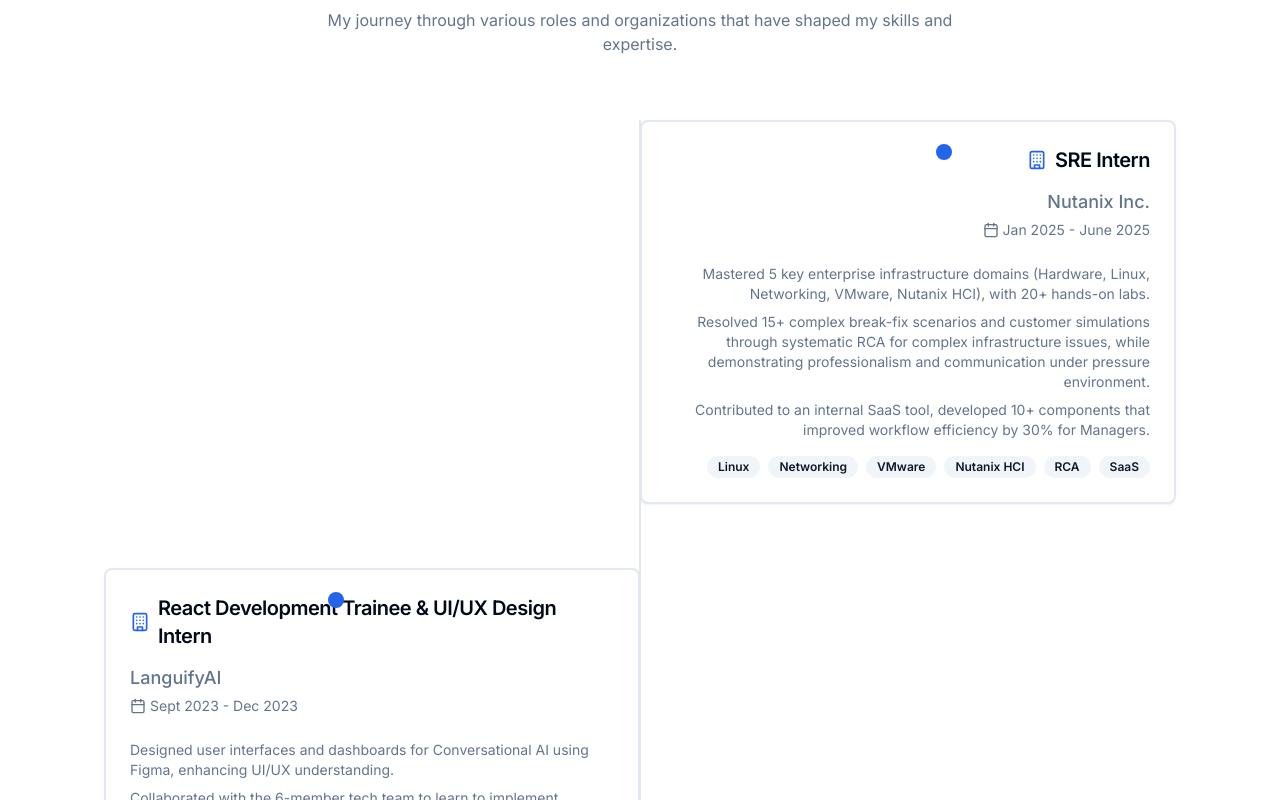
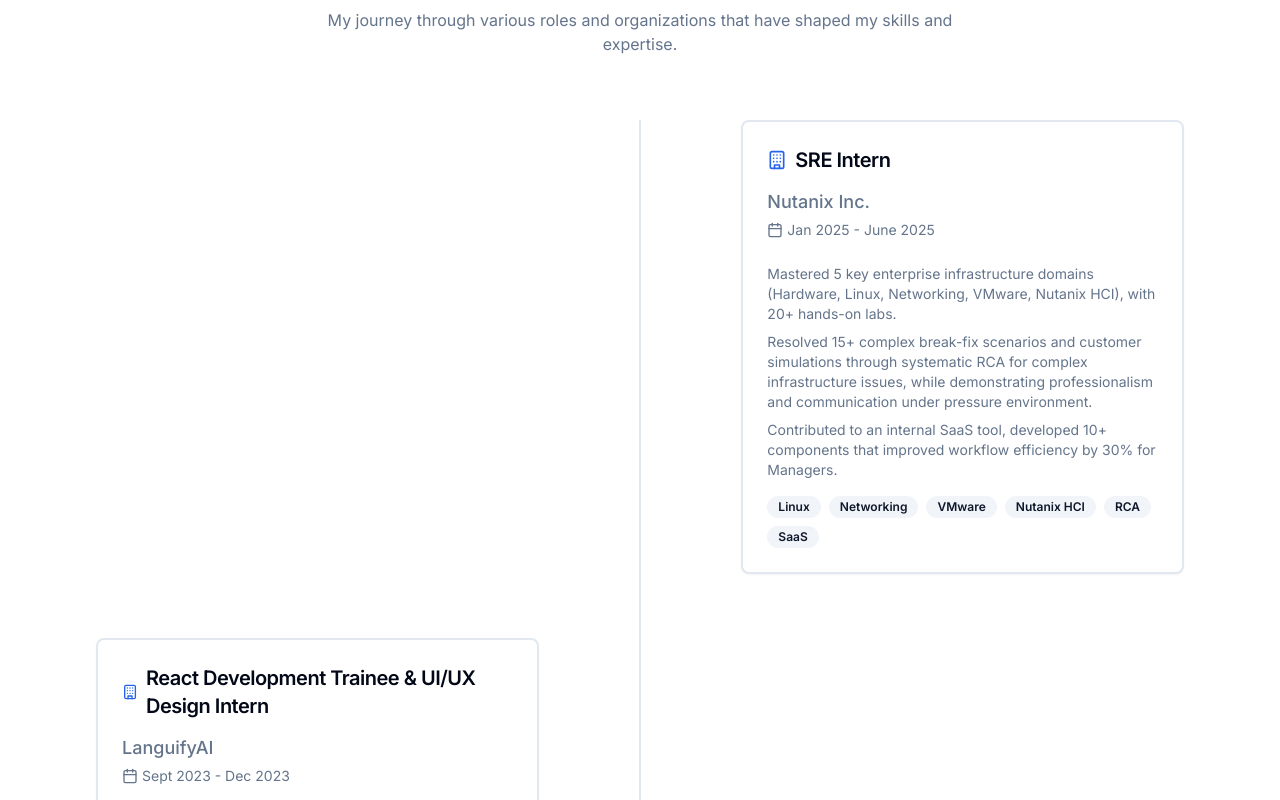
Before and after one commit to shreyanshrp/portfolio, a Next.js app: page / in a window 1280 px wide. Shown: the part 2100-2900 px from the top of the page. Built offline with nearby package versions, Linux system fonts and the light colour scheme.

Commit message:
fix: define index in Experience component map function
Co-authored-by: Shreyansh Pampaniya <95575955+shreyanshrp@users.noreply.github.com>

```diff
--- a/app/globals.css
+++ b/app/globals.css
@@ -24,6 +24,8 @@
     --input: 214.3 31.8% 91.4%;
     --ring: 221.2 83.2% 53.3%;
     --radius: 0.5rem;
+
+
   }
 
   .dark {
@@ -46,6 +48,7 @@
     --border: 217.2 32.6% 17.5%;
     --input: 217.2 32.6% 17.5%;
     --ring: 224.3 76.3% 48%;
+
   }
 }
 
--- a/components/experience.tsx
+++ b/components/experience.tsx
@@ -69,28 +69,24 @@ export default function Experience() {
         {/* Timeline line */}
         <div className="absolute left-1/2 transform -translate-x-1/2 h-full w-0.5 bg-border"></div>
 
-        {experiences.map((exp, index) => (
+        {experiences.map((exp, idx) => (
           <motion.div
-            key={index}
-            initial={{ opacity: 0, x: index % 2 === 0 ? -50 : 50 }}
+            key={idx}
+            initial={{ opacity: 0, x: idx % 2 === 0 ? -50 : 50 }}
             whileInView={{ opacity: 1, x: 0 }}
-            transition={{ duration: 0.8, delay: index * 0.1 }}
+            transition={{ duration: 0.8, delay: idx * 0.1 }}
             viewport={{ once: true }}
             className={`relative mb-16 ${
-              index % 2 === 0 ? "md:pr-12 md:text-right md:ml-auto md:mr-1/2" : "md:pl-12 md:ml-1/2"
-            } md:w-1/2 z-10`}
+              idx % 2 === 0 ? "md:pr-16 md:text-left md:ml-auto md:mr-1/2" : "md:pl-16 md:ml-1/2"
+            } md:w-5/12 z-10`}
           >
-            <Card
-              className={`border-2 ${
-                index % 2 === 0 ? "md:mr-6" : "md:ml-6"
-              } hover:shadow-lg transition-shadow duration-300`}
-            >
-              <CardHeader className={index % 2 === 0 ? "md:text-right" : ""}>
-                <div className={`flex items-center gap-2 mb-2 ${index % 2 === 0 ? "md:justify-end" : ""}`}>
+            <Card className={`border-2 hover:shadow-lg transition-shadow duration-300`}>
+              <CardHeader className={idx % 2 === 0 ? "md:text-left" : ""}>
+                <div className={`flex items-center gap-2 mb-2`}>
                   <Building className="h-5 w-5 text-primary" />
                   <CardTitle className="text-xl">{exp.title}</CardTitle>
                 </div>
-                <CardDescription className={`flex flex-col gap-1 ${index % 2 === 0 ? "md:items-end" : ""}`}>
+                <CardDescription className={`flex flex-col gap-1`}>
                   <span className="text-lg font-medium">{exp.company}</span>
                   <span className="flex items-center gap-1 text-sm">
                     <Calendar className="h-4 w-4" />
@@ -99,14 +95,14 @@ export default function Experience() {
                 </CardDescription>
               </CardHeader>
               <CardContent>
-                <ul className={`space-y-2 mb-4 ${index % 2 === 0 ? "md:text-right" : ""}`}>
+                <ul className={`space-y-2 mb-4`}>
                   {exp.description.map((item, i) => (
                     <li key={i} className="text-sm text-muted-foreground">
                       {item}
                     </li>
                   ))}
                 </ul>
-                <div className={`flex flex-wrap gap-2 mt-4 ${index % 2 === 0 ? "md:justify-end" : ""}`}>
+                <div className={`flex flex-wrap gap-2 mt-4`}>
                   {exp.skills.map((skill, i) => (
                     <Badge key={i} variant="secondary" className="rounded-full">
                       {skill}
@@ -117,7 +113,7 @@ export default function Experience() {
             </Card>
 
             {/* Timeline dot */}
-            <div className="absolute top-6 left-1/2 transform -translate-x-1/2 w-4 h-4 rounded-full bg-primary"></div>
+            {/*<div className="absolute top-6 left-1/2 transform -translate-x-1/2 w-4 h-4 rounded-full bg-primary z-20 border-2 border-background"></div>*/}
           </motion.div>
         ))}
       </div>
--- a/components/projects.tsx
+++ b/components/projects.tsx
@@ -38,7 +38,7 @@ const projects = [
     skills: ["MongoDB", "Express.js", "React", "Node.js", "Data Visualization"],
     links: {
       github: "https://github.com/shreyanshrp/spendwise",
-      demo: "https://spendwise-demo.vercel.app",
+      demo: "https://spendwiseweb.vercel.app/",
     },
   },
   {
@@ -49,7 +49,7 @@ const projects = [
     skills: ["React", "Firebase", "Python", "scikit-learn", "Machine Learning", "Real-time Monitoring"],
     links: {
       github: "https://github.com/shreyanshrp/elevateme",
-      demo: "https://elevateme-demo.vercel.app",
+      demo: "https://elevateme.onrender.com/",
     },
   },
 ]
```
